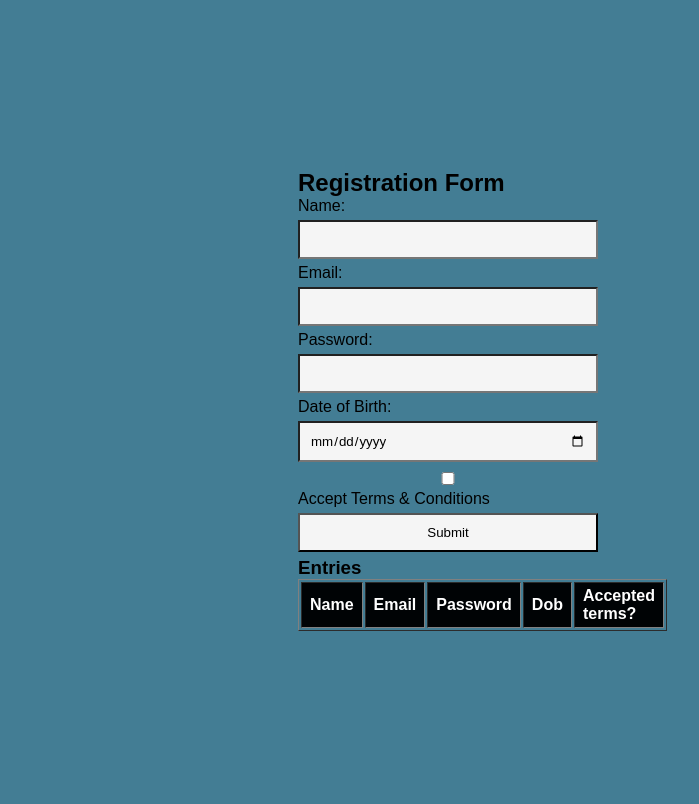
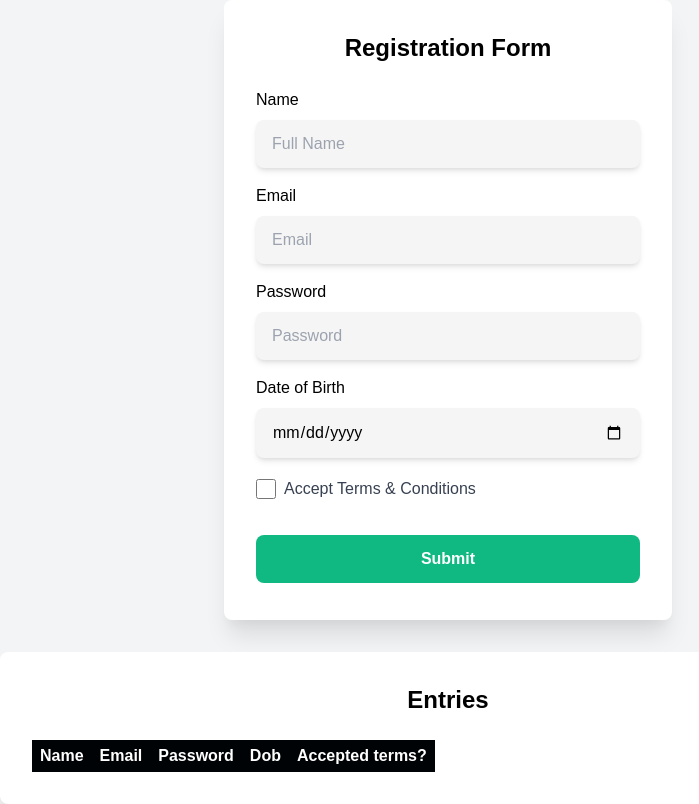
Before and after one commit to NikhilSivakoti05/wd101, a plain HTML site: page index.html in a window 1280 px wide. Shown: the whole page, without its empty margins (192-891 px from the left). Drawn offline with nearby package versions, Linux system fonts and the light colour scheme.

Commit message:
Update index.html

```diff
--- a/index.html
+++ b/index.html
@@ -4,6 +4,7 @@
   <meta charset="UTF-8">
   <meta name="viewport" content="width=device-width, initial-scale=1.0">
   <title>Registration Form</title>
+  <link href="https://cdn.jsdelivr.net/npm/tailwindcss@2.2.19/dist/tailwind.min.css" rel="stylesheet">
   <style>
          /* Style input with invalid value in red */
          input#name:invalid:focus {
@@ -66,38 +67,45 @@
         }
     </style>
 </head>
-<body>
-    <div class="form-container">
-        <h2>Registration Form</h2>
-        <form id="userForm">
-            <!-- Name input -->
-            <label for="username">Name:</label>
-            <input type="text" id="username" required>
+<body class="bg-gray-100 flex flex-col items-center justify-center min-h-screen">
 
-            <!-- Email input -->
-            <label for="useremail">Email:</label>
-            <input type="email" id="useremail" required>
+  <!-- Registration Form -->
+  <div class="bg-white p-8 rounded-lg shadow-xl w-full max-w-md">
+    <h2 class="text-center text-2xl font-bold mb-6">Registration Form</h2>
+    <form id="registrationForm">
+      <div class="mb-4">
+        <label class="block font-medium mb-2" for="name">Name</label>
+        <input required type="text" id="name" placeholder="Full Name" class="block w-full rounded-lg border-gray-300 shadow-md px-4 py-3">
+      </div>
+      <div class="mb-4">
+        <label class="block font-medium mb-2" for="email">Email</label>
+        <input required type="email" id="email" placeholder="Email" class="block w-full rounded-lg border-gray-300 shadow-md px-4 py-3">
+      </div>
+      <div class="mb-4">
+        <label class="block font-medium mb-2" for="password">Password</label>
+        <input required type="password" id="password" placeholder="Password" class="block w-full rounded-lg border-gray-300 shadow-md px-4 py-3">
+      </div>
+      <div class="mb-4">
+        <label class="block font-medium mb-2" for="dob">Date of Birth</label>
+        <input required type="date" id="dob" class="block w-full rounded-lg border-gray-300 shadow-md px-4 py-3">
+        <p id="dobError" class="text-red-500 mt-2 hidden">Date of birth must be for ages between 18 and 55.</p>
+      </div>
+      <div class="mb-6">
+        <label class="inline-flex items-center">
+          <input required type="checkbox" id="terms" class="form-checkbox h-5 w-5 text-green-500">
+          <span class="ml-2 text-gray-700">Accept Terms & Conditions</span>
+        </label>
+      </div>
+      <div>
+        <button type="submit" class="w-full bg-green-500 text-white rounded-lg py-3 font-semibold hover:bg-green-600 transition">Submit</button>
+      </div>
+    </form>
+  </div>
 
-            <!-- Password input -->
-            <label for="userpassword">Password:</label>
-            <input type="password" id="userpassword" required>
-
-            <!-- Date of birth input -->
-            <label for="userdob">Date of Birth:</label>
-            <input type="date" id="userdob" required>
-
-            <!-- Terms & Conditions checkbox -->
-            <label>
-                <input type="checkbox" id="termsCheckbox"> Accept Terms & Conditions
-            </label>
-
-            <!-- Submit button -->
-            <button type="submit">Submit</button>
-        </form>
-
-        <!-- Section for displaying saved entries -->
-        <h3>Entries</h3>
-        <table id="entriesTable" border="1">
+  <!-- Entries Section -->
+  <div class="bg-white p-8 mt-8 rounded-lg shadow-xl w-full max-w-4xl">
+    <h2 class="text-center text-2xl font-bold mb-6">Entries</h2>
+    <table>
       <thead>
         <tr>
           <th>Name</th>
@@ -107,8 +115,8 @@
           <th>Accepted terms?</th>
         </tr>
       </thead>
-            <tbody>
-
+      <tbody id="entriesTableBody">
+        <!-- Entries will be inserted here -->
       </tbody>
     </table>
   </div>
```
Lines whose indentation alone changed are shown as unchanged.
